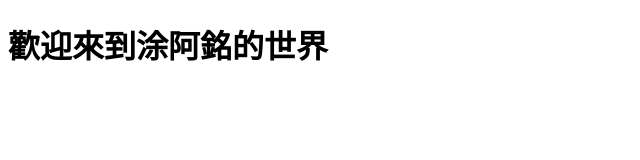
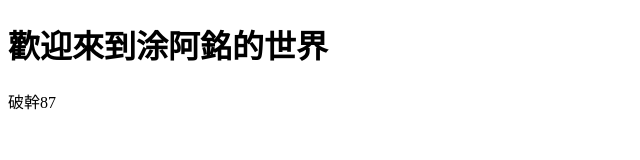
Before and after one commit to asd40441/GitHubHexSchool, a plain HTML site: page index.html in a window 1280 px wide. Shown: the full height of the page, 0-640 px from the left. Drawn offline with Linux system fonts and the light colour scheme.

Commit message:
Update index.html

```diff
--- a/index.html
+++ b/index.html
@@ -8,5 +8,6 @@
 </head>
 <body>
     <h1>歡迎來到涂阿銘的世界</h1>
+    破幹87
 </body>
 </html>
```
